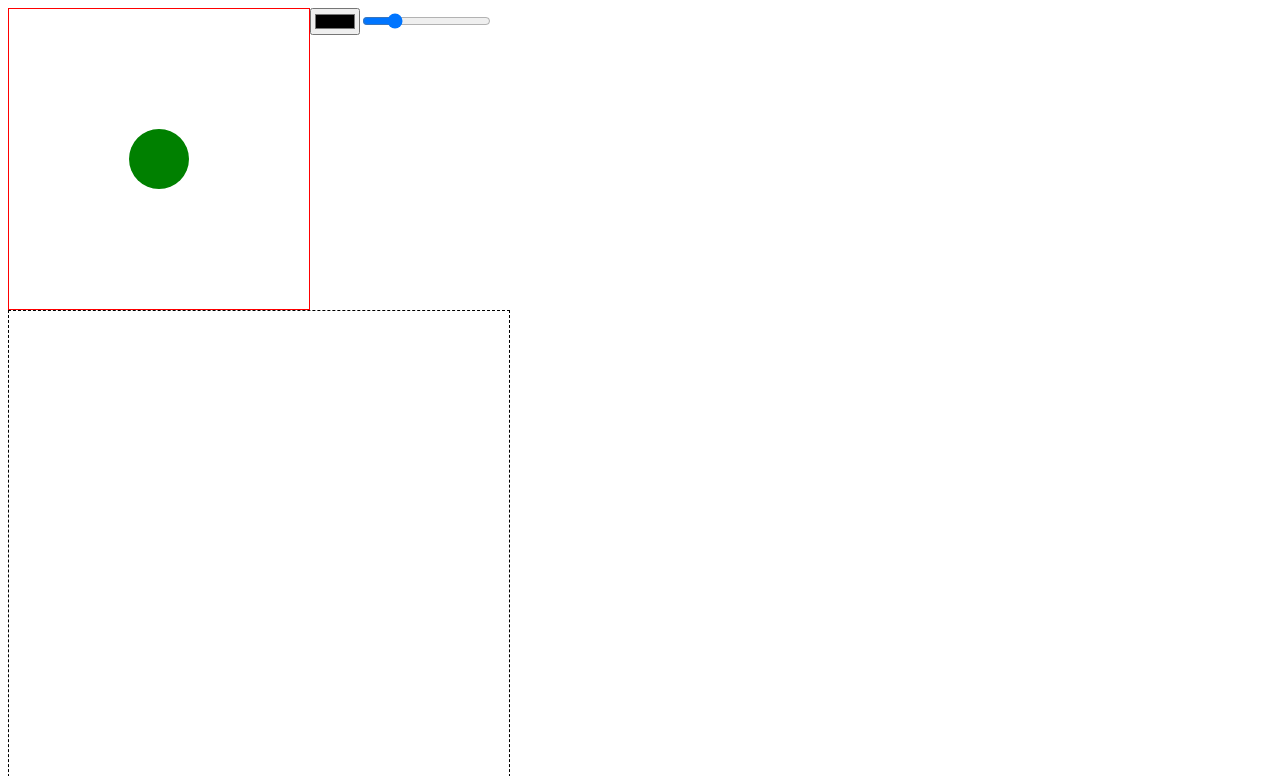
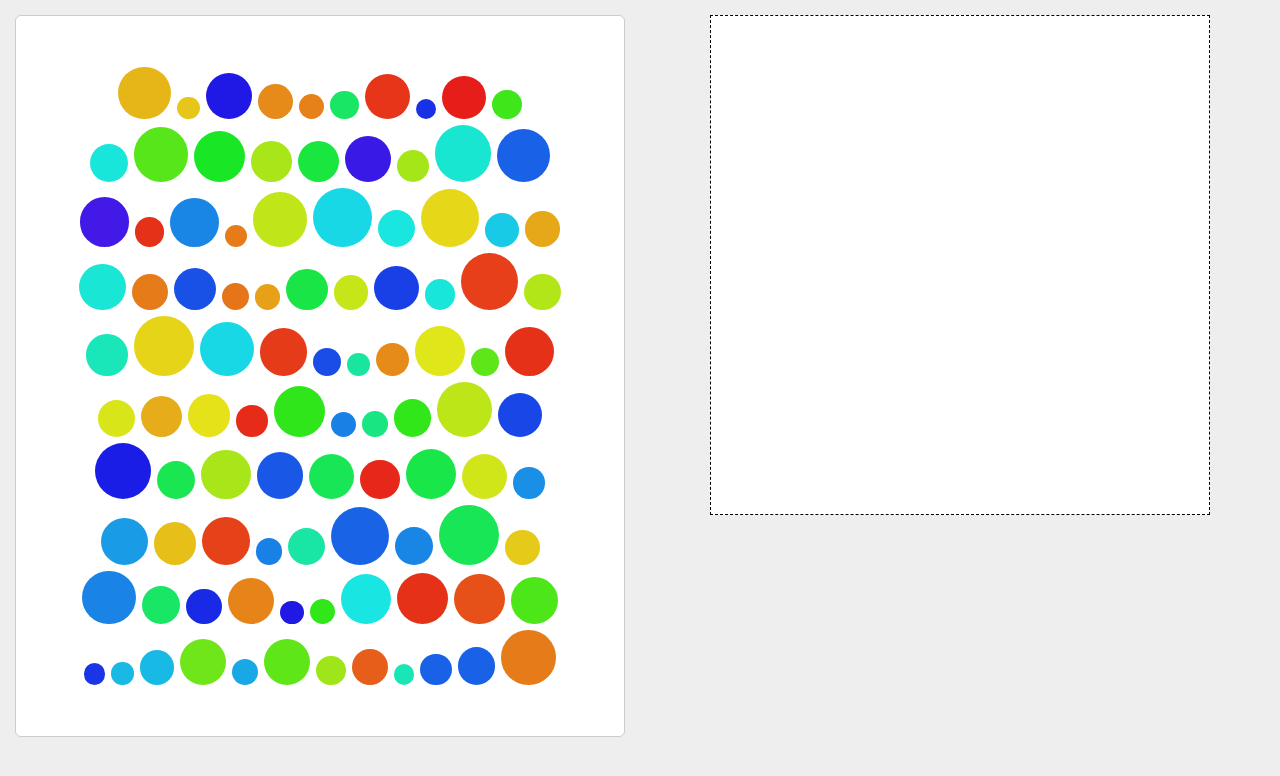
Before and after one commit to vibos/Molecules, an Angular app: page / in a window 1280 px wide. Shown: the top 776 px of the page. Built offline with nearby package versions, Linux system fonts and the light colour scheme.

Commit message:
Random generation of ball parameters
Random generation of ball parameters added
Bootstrap added
Some styles changed
Bug with balls from empty draf gixed

```diff
--- a/src/app/_models/ball.model.ts
+++ b/src/app/_models/ball.model.ts
@@ -13,8 +13,8 @@ export class Ball {
     this.radius = radius || 30;
     this.color = color || '#ff0000';
 
-    this.Vx = (Math.random() * 100 - 50) * 4; // px / second
-    this.Vy = (Math.random() * 100 - 50) * 4; // px / second
+    this.Vx = (Math.random() * 100 - 50) * Math.sqrt(1 / Math.pow(this.radius, 2)) * 100; // px / second
+    this.Vy = (Math.random() * 100 - 50) * Math.sqrt(1 / Math.pow(this.radius, 2)) * 100; // px / second
   }
 
   public moove(x: number, y: number) {
--- a/src/app/balls-generator/balls-generator.component.css
+++ b/src/app/balls-generator/balls-generator.component.css
@@ -1,13 +1,14 @@
 .generator {
-  width: 300px;
-  height: 300px;
-  border: 1px solid red;
   display: flex;
-  align-items: center;
   justify-content: center;
   float: left;
+  flex-wrap: wrap-reverse;
+  align-items: flex-start;
+  align-content: center;
+  background: #fff;
+  border: 1px solid #ccc;
 }
 
 .ball {
-  float: left;
+  margin: 3px;
 }
--- a/src/app/balls-generator/balls-generator.component.html
+++ b/src/app/balls-generator/balls-generator.component.html
@@ -1,6 +1,10 @@
-<div class="generator">
-  <div class="ball" draggable="true" *ngFor="let ball of Balls" (mousedown)="onMouseDown($event)" [ngStyle]="{'background': ball.color, 'width.px': ball.radius * 2, 'height.px': ball.radius * 2}"></div>
+<div class="row">
+  <div class="col-xs-6">
+    <div class="generator jumbotron">
+      <div class="ball" draggable="true" (dragstart)="onDragStart($event, i)" (dragend)="onDragEnd($event, i)" *ngFor="let ball of Balls; let i = index" (mousedown)="onMouseDown($event)" [ngStyle]="{'background': ball.color, 'width.px': ball.radius * 2, 'height.px': ball.radius * 2}"></div>
+    </div>
+  </div>
+  <div class="col-xs-6">
+    <app-canvas [offsetX]="offsetX" [offsetY]="offsetY" [radius]="radius" [color]="color"></app-canvas>
+  </div>
 </div>
-<input type="color" [(ngModel)]="Balls[0].color">
-<input type="range" [(ngModel)]="Balls[0].radius" min="10" max="100">
-<app-canvas [offsetX]="offsetX" [offsetY]="offsetY" [radius]="Balls[0].radius" [color]="Balls[0].color"></app-canvas>
--- a/src/app/balls-generator/balls-generator.component.ts
+++ b/src/app/balls-generator/balls-generator.component.ts
@@ -10,18 +10,20 @@ export class BallsGeneratorComponent implements OnInit {
   offsetX: number;
   offsetY: number;
   radius: number;
-  color = "green";
+  color: string;
 
   Balls: Ball[] = [];
 
   constructor() {}
 
   ngOnInit() {
-    this.onBallAdd();
+    for (let i = 0; i < 100; i++) {
+      this.onBallAdd();
+    }
   }
 
   onBallAdd() {
-    this.Balls.push( new Ball(0, 0, 30, this.color) );
+    this.Balls.push( new Ball(0, 0, Math.random()*20+10, this.getRandomColor()) );
   }
 
   /*
@@ -31,4 +33,21 @@ export class BallsGeneratorComponent implements OnInit {
     this.offsetX = e.offsetX;
     this.offsetY = e.offsetY;
   }
+
+  onDragStart(e, i) {
+    e.dataTransfer.effectAllowed = "move";
+    this.radius = this.Balls[i].radius;
+    this.color = this.Balls[i].color;
+  }
+
+  onDragEnd(e, i) {
+    this.radius = undefined;
+    if (e.dataTransfer.dropEffect === "move") {
+      this.Balls.splice(i, 1);
+    }
+  }
+
+  private getRandomColor():string {
+    return "hsl(" + Math.round(Math.random() * 255) + ", 80%, 50%)";
+  }
 }
--- a/src/app/canvas/canvas.component.css
+++ b/src/app/canvas/canvas.component.css
@@ -3,7 +3,8 @@
   height: 500px;
   border: 1px dashed #000;
   position: relative;
-  clear: both;
+  margin: 0 auto;
+  background: #fff;
 }
 
 .ball {
--- a/src/app/canvas/canvas.component.ts
+++ b/src/app/canvas/canvas.component.ts
@@ -22,7 +22,7 @@ export class CanvasComponent implements OnInit {
   constructor() { }
 
   ngOnInit() {
-    console.log(this.myIdentifier.nativeElement.clientX );
+    // console.log(this.myIdentifier.nativeElement.clientX );
     this.simulate();
   }
 
@@ -31,10 +31,12 @@ export class CanvasComponent implements OnInit {
   }
 
   onDragDrop(e: DragEvent) {
-    const x = e.offsetX - (this.offsetX - this.radius);
-    const y = e.offsetY - (this.offsetY - this.radius);
+    if ( typeof(this.radius) !== "undefined" ) {
+      const x = e.offsetX - (this.offsetX - this.radius);
+      const y = e.offsetY - (this.offsetY - this.radius);
 
-    this.Balls.push(new Ball(x, y, this.radius, this.color));
+      this.Balls.push(new Ball(x, y, this.radius, this.color));
+    }
   }
 
   simulate() {
@@ -61,6 +63,17 @@ export class CanvasComponent implements OnInit {
           item.Vy *= -1;
         }
 
+	    	// each other
+        // for (let j = i + 1; j < this.Balls.length; j++) {
+        //   let ball = this.Balls[j];
+        //   if ( this.getDistanceBetweenDots(newX, newY, ball.x, ball.y) < item.radius + ball.radius ) {
+        //     ball.Vx = (ball.Vx + item.Vx) / 2;
+        //     ball.Vy = (ball.Vy + item.Vy) / 2;
+        //     item.Vx = -(ball.Vx + item.Vx) / 2;
+        //     item.Vy = -(ball.Vy + item.Vy) / 2;
+        //   }
+        // }
+
         item.moove(newX, newY);
       });
     }, this.dt);
--- a/src/index.html
+++ b/src/index.html
@@ -9,6 +9,8 @@
   <link rel="icon" type="image/x-icon" href="favicon.ico">
 </head>
 <body>
-  <app-root>Loading...</app-root>
+  <div class="container-fluid">
+    <app-root>Loading...</app-root>
+  </div>
 </body>
 </html>
--- a/src/styles.css
+++ b/src/styles.css
@@ -1,3 +1,8 @@
+body {
+  padding: 15px 0;
+  background: #eee;
+}
+
 .ball {
   border-radius: 50%;
   transition: all .1s linear;
```
Also changed, not shown: .angular-cli.json.
